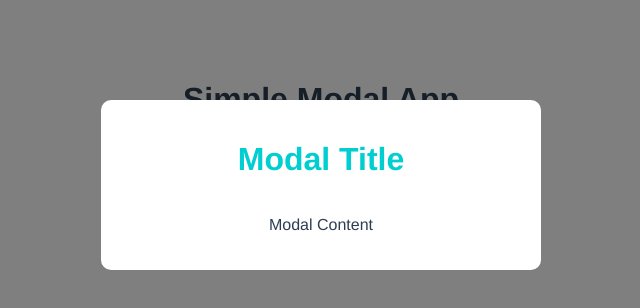
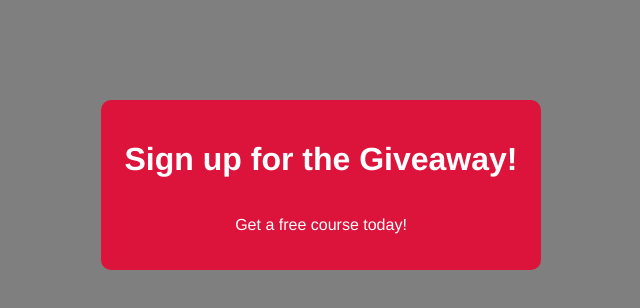
Before and after one commit to elvan/simple-modal-app-vue-components, a Vue app: page / in a window 1280 px wide. Shown: the top 308 px of the page, without its empty margins (319-959 px from the left). Built offline with nearby package versions, Linux system fonts and the light colour scheme.

Commit message:
passing data with props

```diff
--- a/src/App.vue
+++ b/src/App.vue
@@ -1,10 +1,6 @@
 <template>
   <h1>{{ title }}</h1>
-  <Modal />
-  <!-- <div>
-    <input type="text" ref="name" />
-    <button @click="handleClick">Click Me</button>
-  </div> -->
+  <Modal :header="header" :text="text" :theme="theme" />
 </template>
 
 <script>
@@ -19,21 +15,13 @@
 
   data() {
     return {
-      title: 'Simple Modal App',
+      header: 'Sign up for the Giveaway!',
+      text: 'Get a free course today!',
+      theme: 'sale',
     };
   },
 
-  methods: {
-    handleClick() {
-      console.log('name', this.$refs.name.value);
-
-      // add class
-      this.$refs.name.classList.add('active');
-
-      // focus
-      this.$refs.name.focus();
-    },
-  },
+  methods: {},
 };
 </script>
 
--- a/src/components/Modal.vue
+++ b/src/components/Modal.vue
@@ -1,11 +1,32 @@
 <template>
   <div class="backdrop">
-    <div class="modal">
-      <h1>Modal Title</h1>
-      <p>Modal Content</p>
+    <div class="modal" :class="{ sale: theme === 'sale' }">
+      <h1>{{ header }}</h1>
+      <p>{{ text }}</p>
     </div>
   </div>
 </template>
+
+<script>
+export default {
+  name: 'Modal',
+
+  props: {
+    header: {
+      type: String,
+      required: true,
+    },
+    text: {
+      type: String,
+      required: true,
+    },
+    theme: {
+      type: String,
+      required: false,
+    },
+  },
+};
+</script>
 
 <style>
 .modal {
@@ -33,4 +54,13 @@
 .modal p {
   font-style: normal;
 }
+
+.modal.sale {
+  background: crimson;
+  color: white;
+}
+
+.modal.sale h1 {
+  color: white;
+}
 </style>
```
